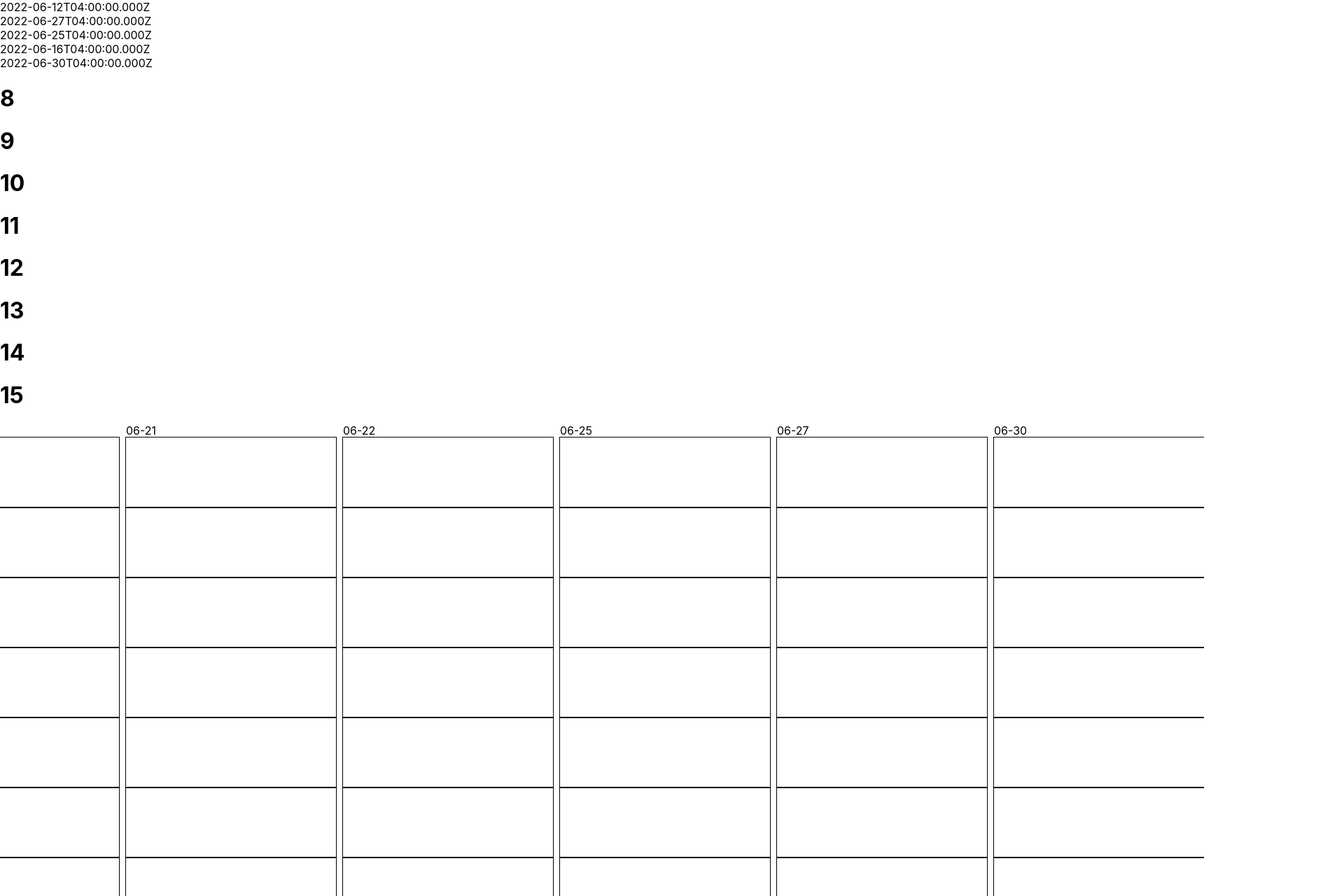
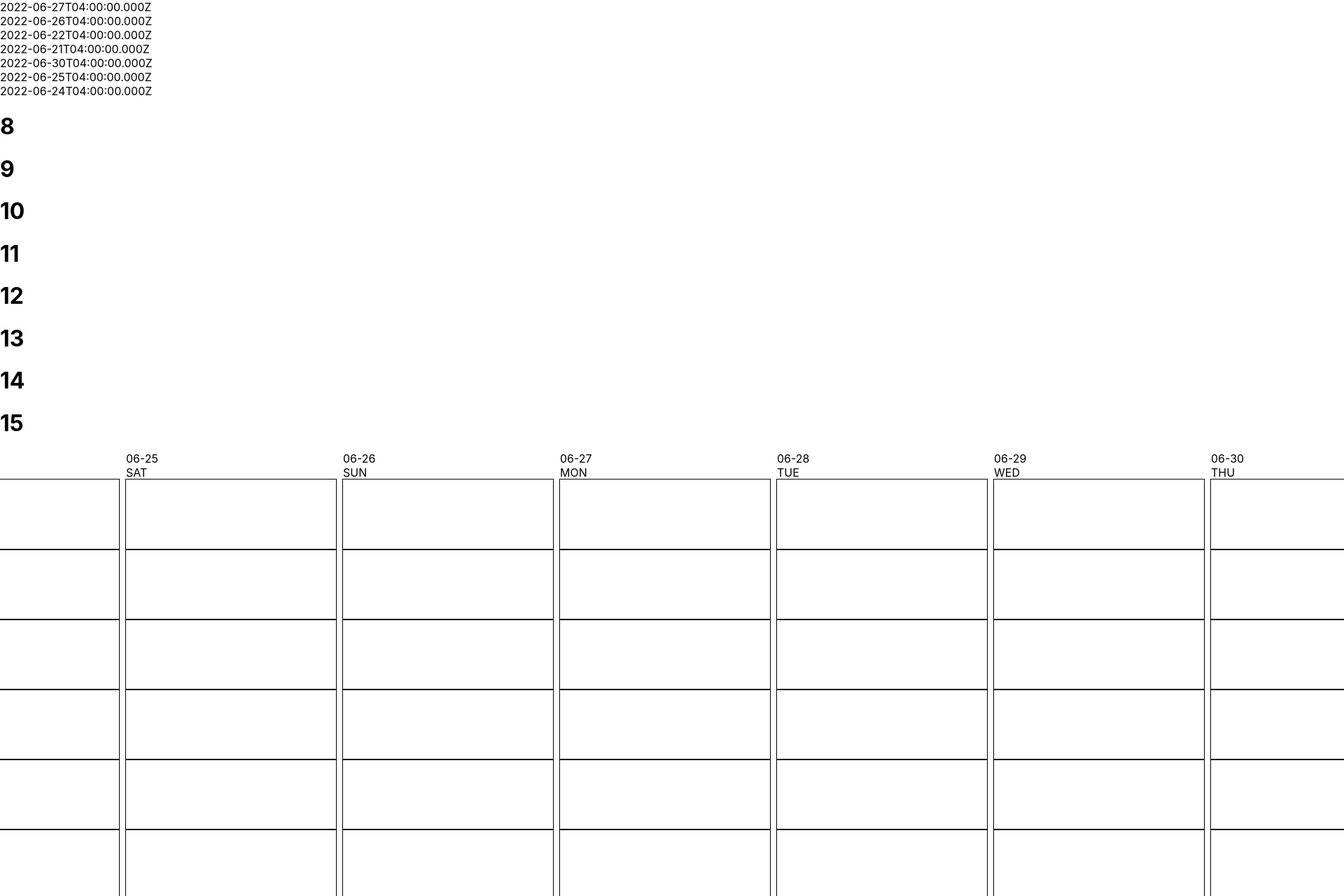
Before and after one commit to NicholasLin718/Party-Planner, a React (Create React App) app in the folder frontend/: page /index in a window 1280 px wide. Shown: the part 40-1320 px from the top of the page at 70% size, 1920 px wide, since content can reach past the window. Built offline with nearby package versions, Linux system fonts and the light colour scheme.

Commit message:
added days of week to columns

```diff
--- a/frontend/src/AvailabilitySelector/Column.jsx
+++ b/frontend/src/AvailabilitySelector/Column.jsx
@@ -3,11 +3,13 @@ import Slot from './Slot';
 import "./styles.css";
 
 export default function Column(props) {
+    const listOfWeekDays = ["SUN", "MON", "TUE", "WED", "THU", "FRI", "SAT"];
     const startValue = props.startValue;
     const endValue = props.endValue;
-    const day = props.day;
+    const date = props.day.isoTime;
+    const dayOfWeek = props.day.dayOfWeek;
 
-    let formattedDay = day.match(/\d\d\d\d-\d\d-\d\d/);
+    let formattedDay = date.match(/\d\d\d\d-\d\d-\d\d/);
 
     let iterations = (endValue.hour - startValue.hour);
     const [requireStart] = useState(!startValue.is_00);
@@ -21,6 +23,8 @@ export default function Column(props) {
     return (
         <div>
             {formattedDay[0].substring(5, 10)}
+            <br/>
+            {listOfWeekDays[dayOfWeek]}
             {/* {requireStart && <div><h1>{startValue.hour}</h1><Slot/></div>} */}
             {requireStart && <div><Slot/></div>}
             {columnArr.map((i) =>
--- a/frontend/src/AvailabilitySelector/Index.jsx
+++ b/frontend/src/AvailabilitySelector/Index.jsx
@@ -6,10 +6,10 @@ import { useSelector } from 'react-redux';
 import { selectAllDays } from "../features/CalendarSlice";
 import { selectAllRange } from "../features/TimeRangeSlice";
 const Index = () => {
-  const printList = ['2022-06-21T04:00:00.000Z', '2022-06-22T04:00:00.000Z', '2022-06-12T04:00:00.000Z', '2022-06-27T04:00:00.000Z', '2022-06-25T04:00:00.000Z', '2022-06-16T04:00:00.000Z', '2022-06-30T04:00:00.000Z'];
+  const printList = [{isoTime: '2022-06-29T04:00:00.000Z', dayOfWeek: 3}, {isoTime: '2022-06-28T04:00:00.000Z', dayOfWeek: 2}, {isoTime: '2022-06-27T04:00:00.000Z', dayOfWeek: 1}, {isoTime: '2022-06-26T04:00:00.000Z', dayOfWeek: 0}, {isoTime: '2022-06-22T04:00:00.000Z', dayOfWeek: 3}, {isoTime: '2022-06-21T04:00:00.000Z', dayOfWeek: 2}, {isoTime: '2022-06-30T04:00:00.000Z', dayOfWeek: 4}, {isoTime: '2022-06-25T04:00:00.000Z', dayOfWeek: 6}, {isoTime: '2022-06-24T04:00:00.000Z', dayOfWeek: 5}];
   // const printList = useSelector(selectAllDays);
   // const values = useSelector(selectAllRange);
-  const orderedPrintList = printList.slice().sort((a,b) => a.localeCompare(b));
+  const orderedPrintList = printList.slice().sort((a,b) => a.isoTime.localeCompare(b.isoTime));
   console.log(printList);
   console.log(orderedPrintList);
   // const startValue = values.startValue;
@@ -17,7 +17,7 @@ const Index = () => {
   const startValue = {"hour": 7, "is_00": false};
   const endValue = {"hour": 15, "is_00": false};
   const renderedDays = printList.map((day, i) => (
-    <div key={i}>{day}</div>
+    <div key={i}>{day.isoTime}</div>
   ));
   // console.log(values);
 
--- a/frontend/src/AvailabilitySelector/LabelColumn.jsx
+++ b/frontend/src/AvailabilitySelector/LabelColumn.jsx
@@ -22,6 +22,7 @@ export default function LabelColumn(props) {
                             <h1>{time}</h1>
                         </div>
                         <div className="time"></div>
+                        <div className="time"></div>
                     </div>
                 )
             )}
--- a/frontend/src/calendar/Calendar.jsx
+++ b/frontend/src/calendar/Calendar.jsx
@@ -60,6 +60,11 @@ export default function Calendar() {
                 </div>
             </div>
             <button onClick={handleClick} style={{marginTop: '1000px'}}>click me</button>
+            <div>
+                {selectedList.map((day, i ) => {
+                    <div key={i}>{day}</div>
+                })}
+            </div>
         </div>
     )
 }
--- a/frontend/src/calendar/Day.jsx
+++ b/frontend/src/calendar/Day.jsx
@@ -14,13 +14,14 @@ export default function Day(props) {
     }, [currentMonth]);
 
     useEffect(() => {
+        const date = new Date(day.toISOString());
         if(select){
-            if(!selectedList.includes(day.toISOString())) {
-                selectedList.push(day.toISOString());
+            if(!selectedList.some(item => item.isoTime === day.toISOString())){
+                selectedList.push({"isoTime": day.toISOString(), "dayOfWeek": date.getDay()});
             }
         }
         else{
-            let index = selectedList.indexOf(day.toISOString());
+            let index = selectedList.indexOf({"isoTime": day.toISOString(), "dayOfWeek": date.getDay()});
             if (index !== -1) {
                 selectedList.splice(index, 1);
             }
```
